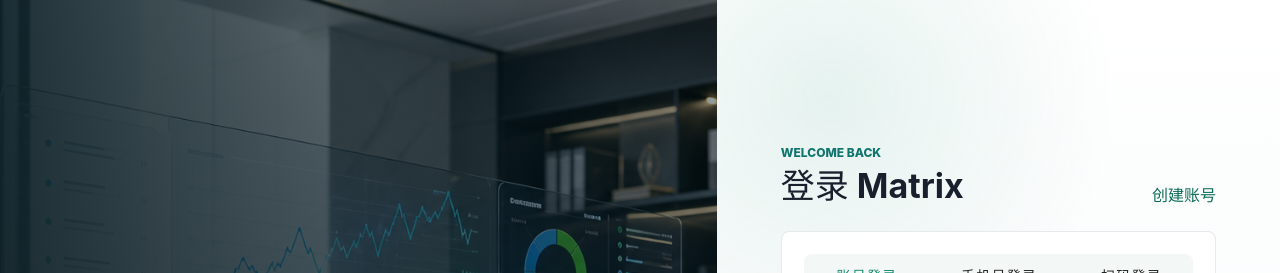
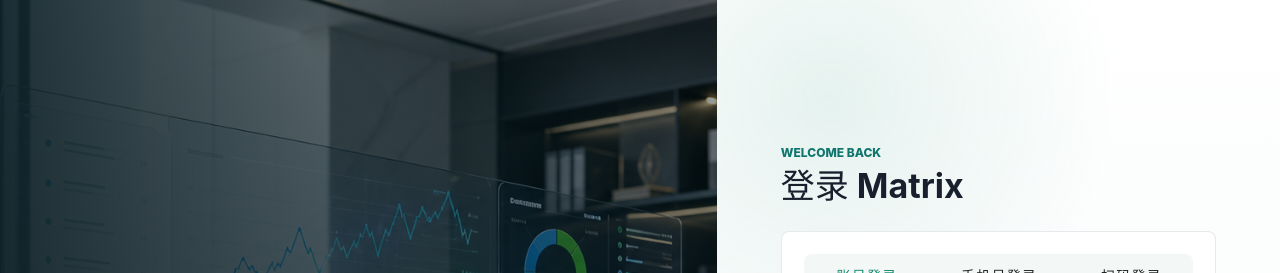
Before and after one commit to micor-cjj-spec/matrix-web, a Vue app: page / in a window 1280 px wide. Shown: the top 273 px of the page. Built offline with nearby package versions, Linux system fonts and the light colour scheme; no server answers.

Commit message:
fix duplicate register link on login

```diff
--- a/src/views/login/Login.vue
+++ b/src/views/login/Login.vue
@@ -33,7 +33,6 @@
           <span class="overline">Welcome back</span>
           <h2>登录 Matrix</h2>
         </div>
-        <RouterLink to="/register" class="ghost-link">创建账号</RouterLink>
       </div>
 
       <v-card class="auth-card" elevation="0">
```
